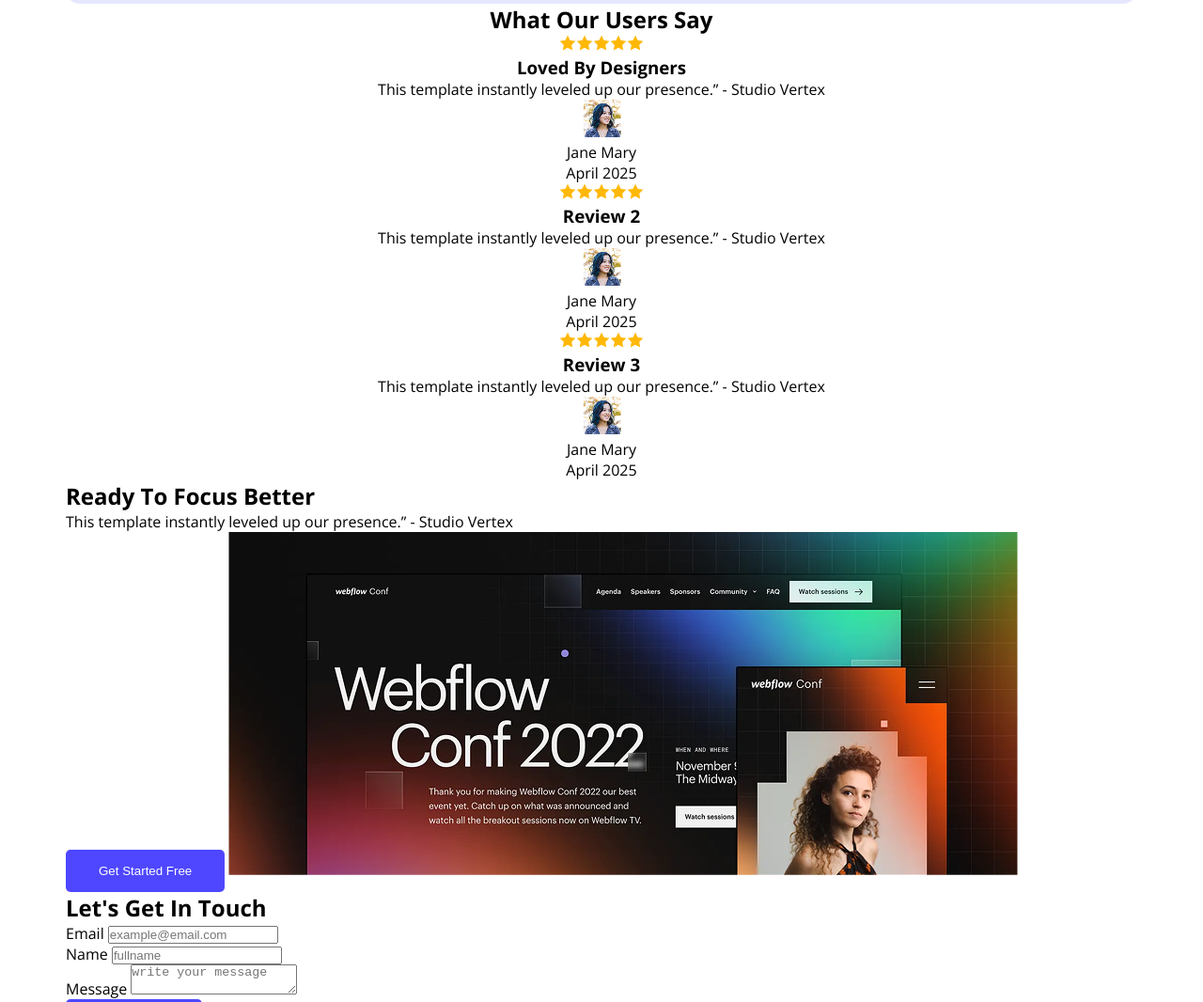
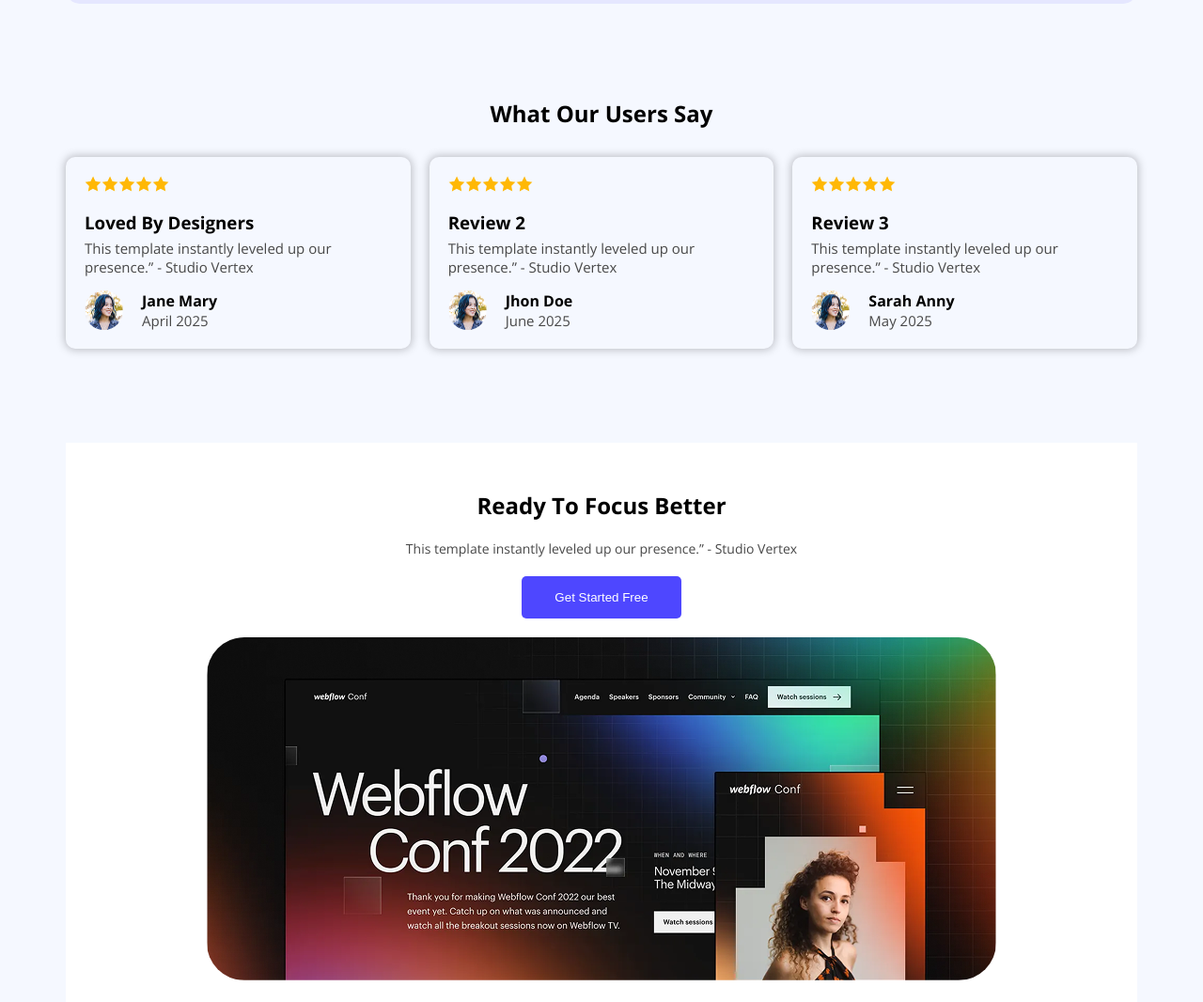
Before and after one commit to mehrab-abir/UI-template, a plain HTML site: page index.html in a window 1280 px wide. Shown: the part 1314-2380 px from the top of the page at 94% size. Drawn offline with nearby package versions, Linux system fonts and the light colour scheme.

Commit message:
Focus section

```diff
--- a/css/style.css
+++ b/css/style.css
@@ -14,6 +14,9 @@
 
 .primary-color{
     color: #4E47FF;
+}
+body{
+    background-color: #f5f8ff;
 }
 
 .btn-primary{
@@ -103,4 +106,54 @@ header .banner h1{
 /*Users review section css*/
 .users-review{
     text-align:center;
+    margin: 100px 0px;
 }
+.review-cards{
+    display: flex;
+    align-items: center;
+    justify-content: space-between;
+    margin-top: 30px;
+    gap: 20px;
+}
+
+.review-cards .single-card{
+    box-shadow: 0px 0px 10px 1px #00000040;
+    border-radius: 10px;
+    text-align: left;
+    padding: 20px;
+}
+.review-cards .single-card h3{
+    margin-top: 15px;
+    margin-bottom: 5px;
+}
+.review-cards .single-card p{
+    font-size: 15px;
+    color: #484848;
+}
+.single-card .user-name{
+    display: flex;
+    gap:20px;
+    margin-top: 15px;
+}
+.single-card .user-name img{
+    border-radius: 25px;
+}
+
+
+/*focus better*/
+.focus{
+    text-align: center;
+    background-color: white;
+    padding: 50px 0px;
+}
+.focus p{
+    margin: 20px 0px;
+    color: #484848;
+    font-size: 14px;
+}
+.focus-btn{
+    margin-bottom: 20px;
+}
+.focus img{
+    border-radius: 40px;
+}
--- a/index.html
+++ b/index.html
@@ -73,10 +73,10 @@
                     <h3>Loved By Designers</h3>
                     <p>This template instantly leveled up our presence.” - Studio Vertex</p>
 
-                     <div class="user-name">
+                    <div class="user-name">
                         <img src="Assets/avatar.png" alt="">
                         <div class="user-info">
-                            <p>Jane Mary</p>
+                            <h4>Jane Mary</h4>
                             <p>April 2025</p>
                         </div>
                     </div>
@@ -92,8 +92,8 @@
                     <div class="user-name">
                         <img src="Assets/avatar.png" alt="">
                         <div class="user-info">
-                            <p>Jane Mary</p>
-                            <p>April 2025</p>
+                            <h4>Jhon Doe</h4>
+                            <p>June 2025</p>
                         </div>
                     </div>
                 </div>
@@ -108,8 +108,8 @@
                     <div class="user-name">
                         <img src="Assets/avatar.png" alt="">
                         <div class="user-info">
-                            <p>Jane Mary</p>
-                            <p>April 2025</p>
+                            <h4>Sarah Anny</h4>
+                            <p>May 2025</p>
                         </div>
                     </div>
                 </div>
@@ -123,7 +123,10 @@
         <section class="focus">
             <h1>Ready To Focus Better</h1>
             <p>This template instantly leveled up our presence.” - Studio Vertex</p>
-            <button class="btn-primary">Get Started Free</button>
+            <div>
+                <button class="btn-primary focus-btn">Get Started Free</button>
+            </div>
+
             <img src="Assets/wc-big.png" alt="">
         </section>
 
```
